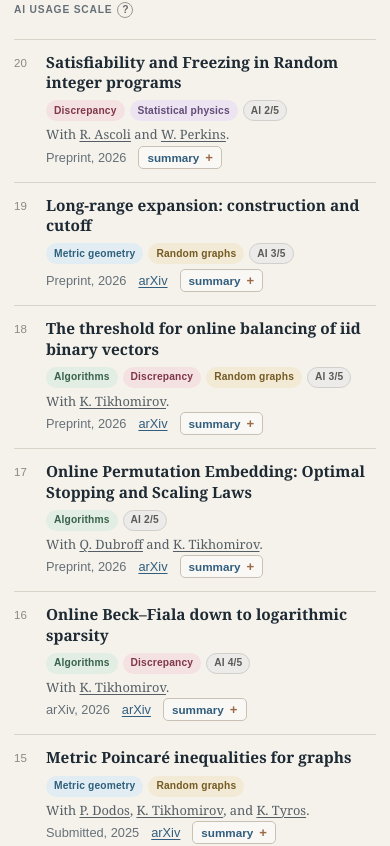
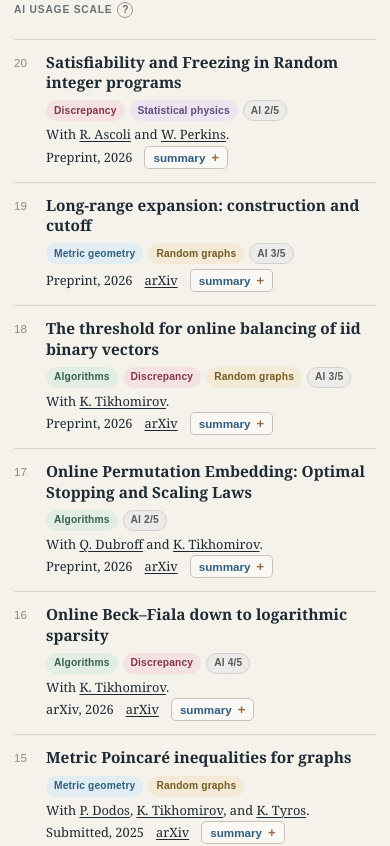
Before and after one commit to dylanaltschuler/dylanaltschuler.github.io, a React (Vite) app: page / in a window 390 px wide. Shown: the part 920-1766 px from the top of the page. Built offline with nearby package versions, Linux system fonts and the light colour scheme.

Commit message:
Unify author and publication metadata typography
Use matching serif typography and near-black text for author and venue/link rows while preserving the compact summary control.

```diff
--- a/src/styles.css
+++ b/src/styles.css
@@ -66,7 +66,7 @@ summary:focus-visible {
 .profile-links,
 .filter-chip,
 .tag,
-.paper-meta,
+.paper-meta summary,
 .clear-button,
 .empty-state button,
 .role {
@@ -464,7 +464,7 @@ h3 {
 
 .authors {
   margin: 4px 0 1px;
-  color: #555e64;
+  color: var(--ink);
   font-size: 0.84rem;
 }
 
@@ -477,13 +477,12 @@ h3 {
   flex-wrap: wrap;
   align-items: baseline;
   gap: 3px 12px;
-  color: var(--muted);
-  font-size: 0.73rem;
+  color: var(--ink);
+  font-size: 0.84rem;
 }
 
-.paper-meta > span,
 .paper-meta > a {
-  font-size: 0.84rem;
+  color: inherit;
 }
 
 .paper-meta details {
@@ -501,6 +500,7 @@ h3 {
   background: rgba(255, 255, 255, 0.5);
   color: var(--link);
   cursor: pointer;
+  font-size: 0.73rem;
   list-style: none;
   font-weight: 700;
   line-height: 1;
@@ -709,8 +709,7 @@ footer > a {
   }
 
   .authors,
-  .paper-meta > span,
-  .paper-meta > a {
+  .paper-meta {
     font-size: 0.8rem;
   }
 
```
